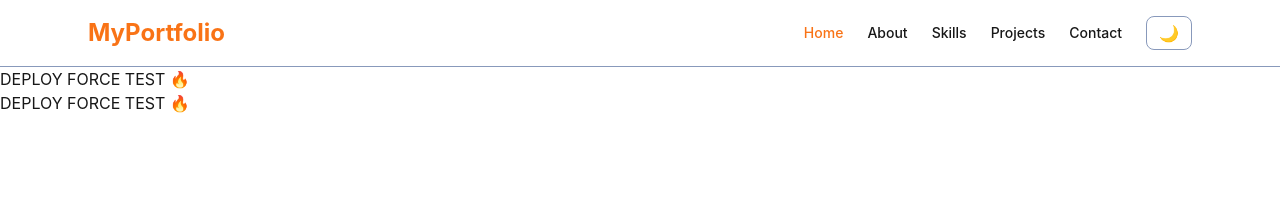
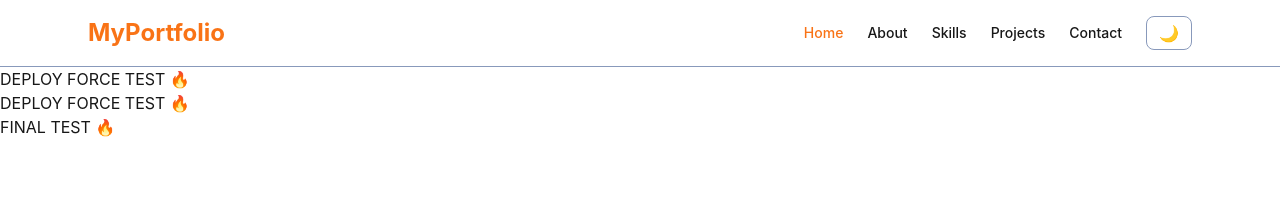
Before and after one commit to KumarMritunjay01/portfolio, a React (Vite) app in the folder frontend/: page / in a window 1280 px wide. Shown: the top 205 px of the page. Built offline with nearby package versions, Linux system fonts and the light colour scheme; no server answers.

Commit message:
final webhook test

```diff
--- a/frontend/src/pages/Home.jsx
+++ b/frontend/src/pages/Home.jsx
@@ -11,6 +11,7 @@ function Home() {
     <div className="bg-background text-foreground">
       <h1>DEPLOY FORCE TEST 🔥</h1>
       <h1>DEPLOY FORCE TEST 🔥</h1>
+      <h1>FINAL TEST 🔥</h1>
       <Hero />
       <About/>
       <Contact/>
```
